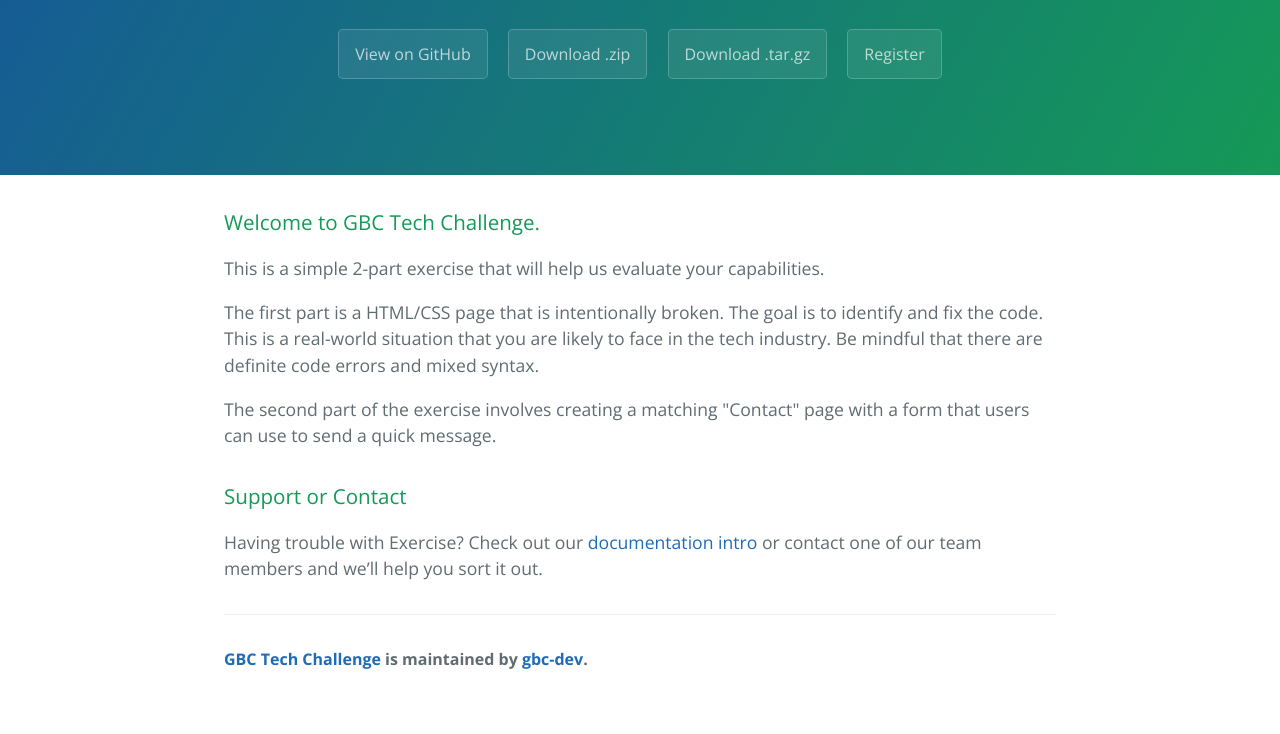
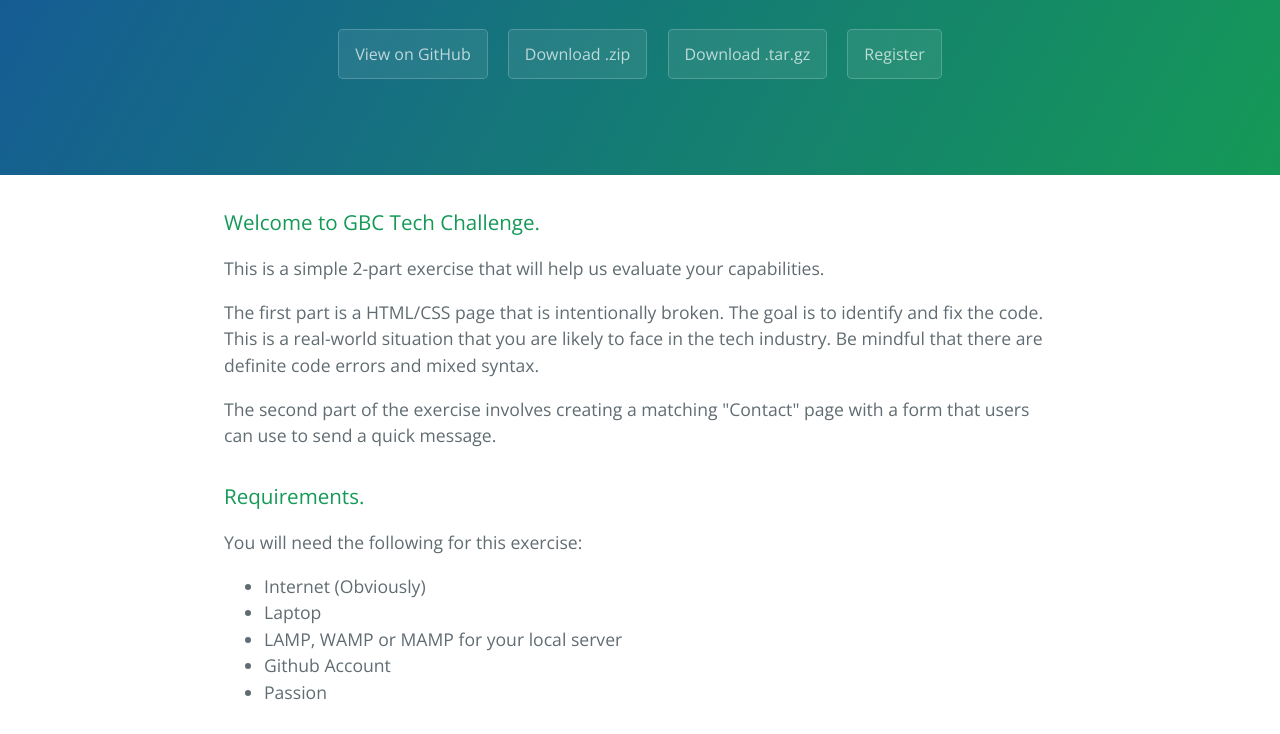
Before and after one commit to gbc-dev/Tech-Challenge, a plain HTML site: page index.html in a window 1280 px wide. Shown: the part 208-942 px from the top of the page. Before the commit the page ends 911 px from the top, so only its background shows below. Drawn offline with nearby package versions, Linux system fonts and the light colour scheme.

Commit message:
Update index.html

```diff
--- a/index.html
+++ b/index.html
@@ -28,7 +28,16 @@
 <p>The first part is a HTML/CSS page that is intentionally broken. The goal is to identify and fix the code. This is a real-world situation that you are likely to face in the tech industry. Be mindful that there are definite code errors and mixed syntax.</p>
 
 <p>The second part of the exercise involves creating a matching "Contact" page with a form that users can use to send a quick message.</p>
-
+<h3>
+<a id="req" class="anchor" href="#req" aria-hidden="true"><span aria-hidden="true" class="octicon octicon-link"></span></a>Requirements.</h3>
+<p>You will need the following for this exercise:</p>
+<ul>
+  <li>Internet (Obviously)</li>
+  <li>Laptop</li>
+  <li>LAMP, WAMP or MAMP for your local server</li>
+  <li>Github Account</li>
+  <li>Passion</li>
+</ul>
 <h3>
 <a id="support-or-contact" class="anchor" href="#support-or-contact" aria-hidden="true"><span aria-hidden="true" class="octicon octicon-link"></span></a>Support or Contact</h3>
 
```
